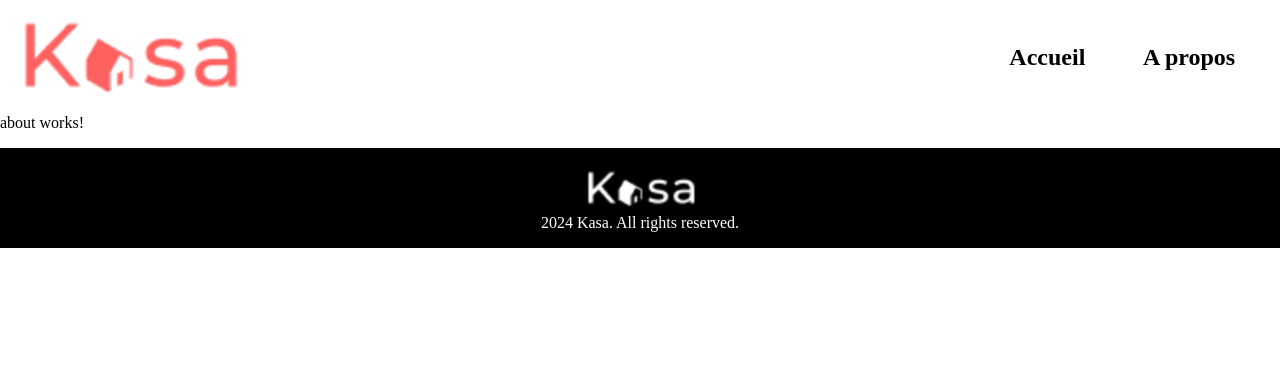
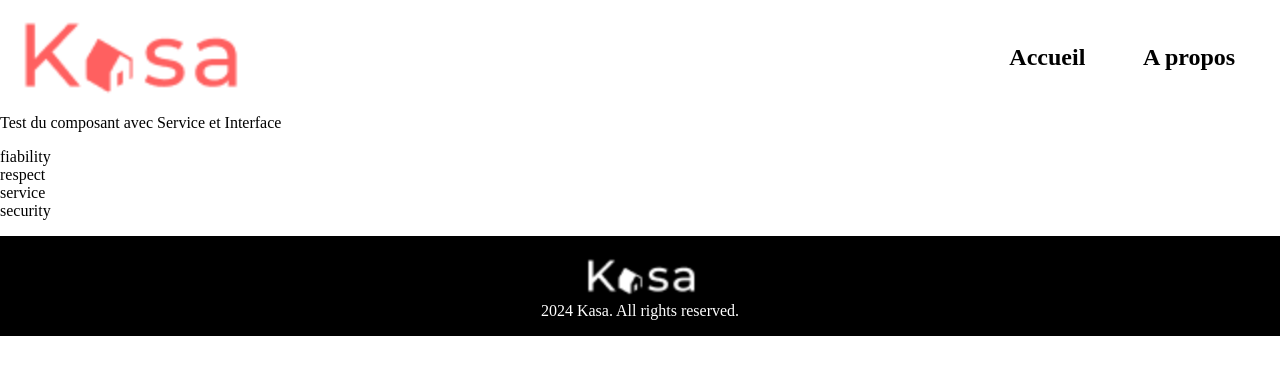
Before and after one commit to EuverteT/Kasa-on-Angular, an Angular app: page /about in a window 1280 px wide. Shown: the top 374 px of the page. Built offline with nearby package versions, Linux system fonts and the light colour scheme.

Commit message:
Page ABOUT: création interface + service

```diff
--- a/src/app/about/about.component.html
+++ b/src/app/about/about.component.html
@@ -1 +1,6 @@
-<p>about works!</p>
+<p>Test du composant avec Service et Interface</p>
+<div>
+    @for (about of abouts() ; track about.name) {
+        <div>{{ about.name }}</div>
+    }
+</div>
--- a/src/app/about/about.component.ts
+++ b/src/app/about/about.component.ts
@@ -1,4 +1,5 @@
-import { Component } from '@angular/core';
+import { Component, OnInit, inject } from '@angular/core';
+import { AboutService } from './about.service';
 
 @Component({
   selector: 'app-about',
@@ -7,6 +8,11 @@ import { Component } from '@angular/core';
   templateUrl: './about.component.html',
   styleUrl: './about.component.scss'
 })
-export class AboutComponent {
+export class AboutComponent implements OnInit{
+  private aboutService = inject(AboutService);
+  abouts = this.aboutService.abouts;
 
+  ngOnInit() {
+    this.aboutService.getAbouts().subscribe();
+  }
 }
--- /dev/null
+++ b/src/app/about/about.service.ts
@@ -0,0 +1,20 @@
+import { Injectable, inject, signal } from "@angular/core";
+import { HttpClient } from "@angular/common/http";
+import { Observable, tap } from "rxjs";
+import { About } from './about.interface';
+
+@Injectable({
+    providedIn: 'root',
+})
+
+export class AboutService {
+    private http = inject(HttpClient)
+    public abouts = signal<About[]>([])
+    readonly url = 'about.json';
+
+    getAbouts(): Observable<About[]> {
+        return this.http.get<About[]>(this.url).pipe(
+            tap(abouts => this.abouts.set(abouts))
+        );
+    }
+}
```
Also changed, not shown: src/app/about/about.interface.ts (added, +7 -0 lines).
